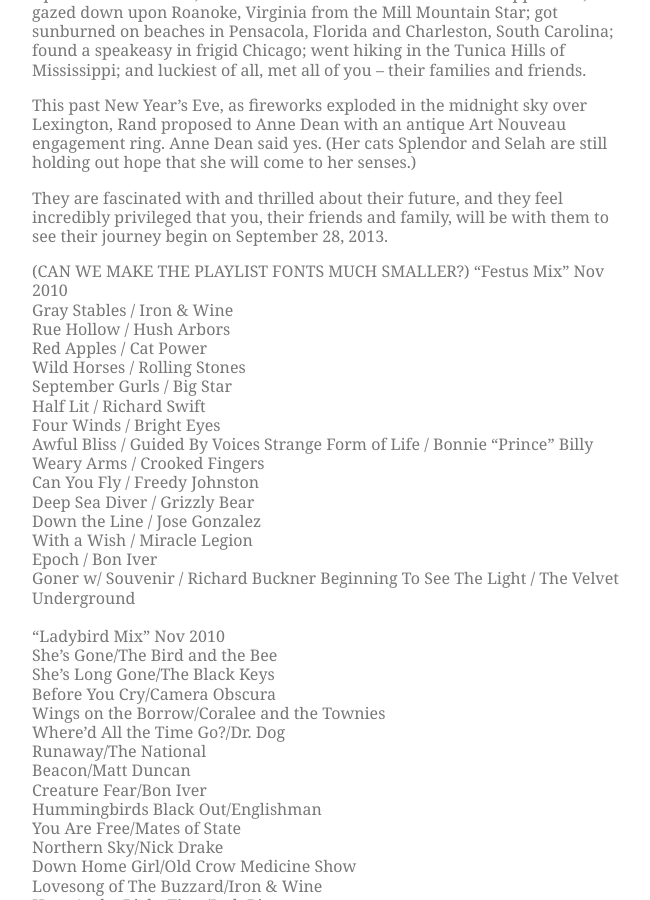
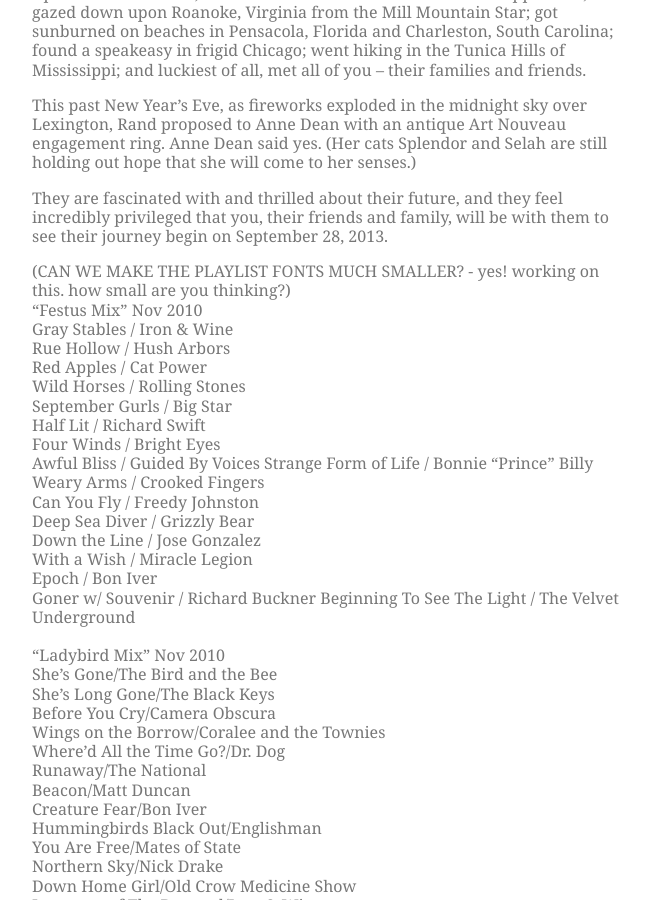
Before and after one commit to nikolaiwarner/annedeanandrand.com, a Jekyll site: the page built from index.md, in a window 1280 px wide and 900 px high, scrolled down 1507 px. Shown: the whole window, without its empty margins (308-958 px from the left). Built offline with Jekyll 4.4.1, drawn with Linux system fonts in a browser that asks for light colours; nearby versions of some CDN libraries.

Commit message:
Update index.md

```diff
--- a/index.md
+++ b/index.md
@@ -24,7 +24,7 @@ This past New Year’s Eve, as fireworks exploded in the midnight sky over Lexin
 They are fascinated with and thrilled about their future, and they feel incredibly privileged that you, their friends and family, will be with them to see their journey begin on September 28, 2013.
 
 
-(CAN WE MAKE THE PLAYLIST FONTS MUCH SMALLER?)
+(CAN WE MAKE THE PLAYLIST FONTS MUCH SMALLER? - yes! working on this. how small are you thinking?)
 “Festus Mix” Nov 2010
 Gray Stables / Iron & Wine
 Rue Hollow / Hush Arbors
```
